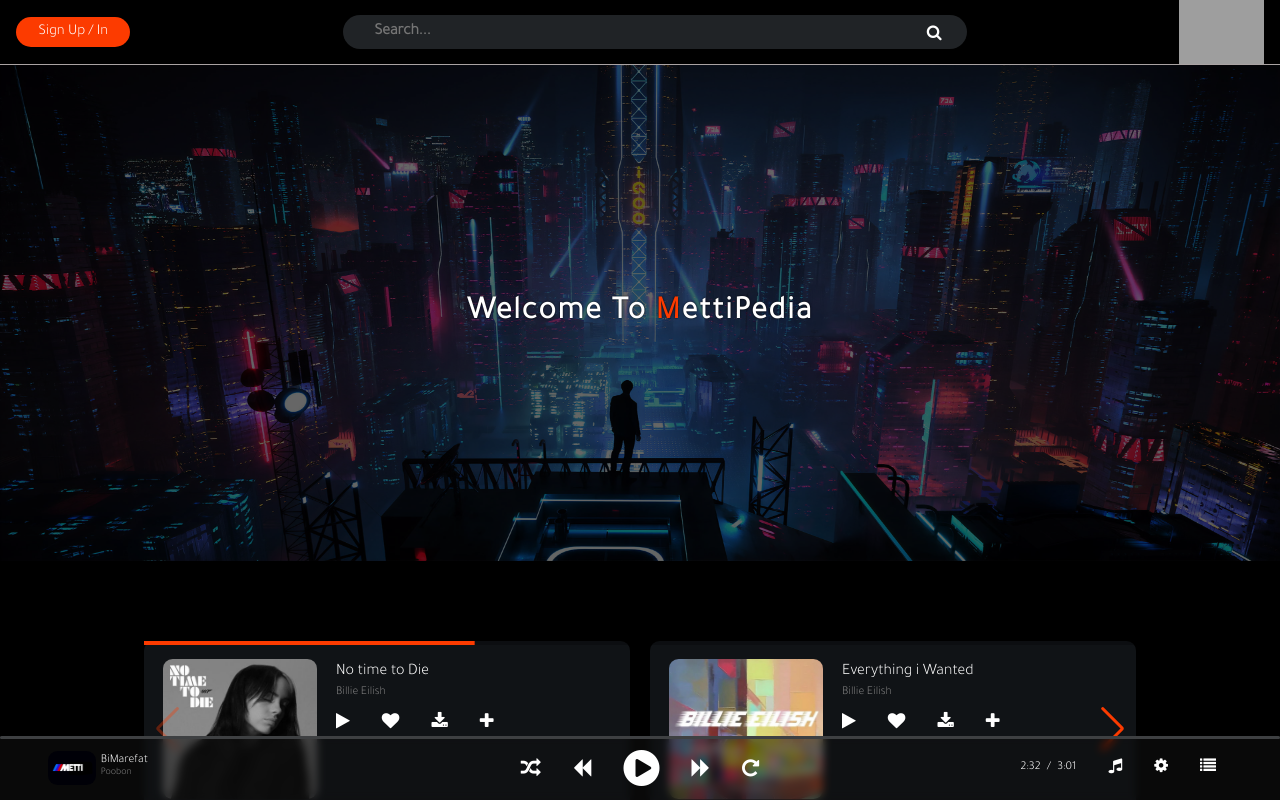
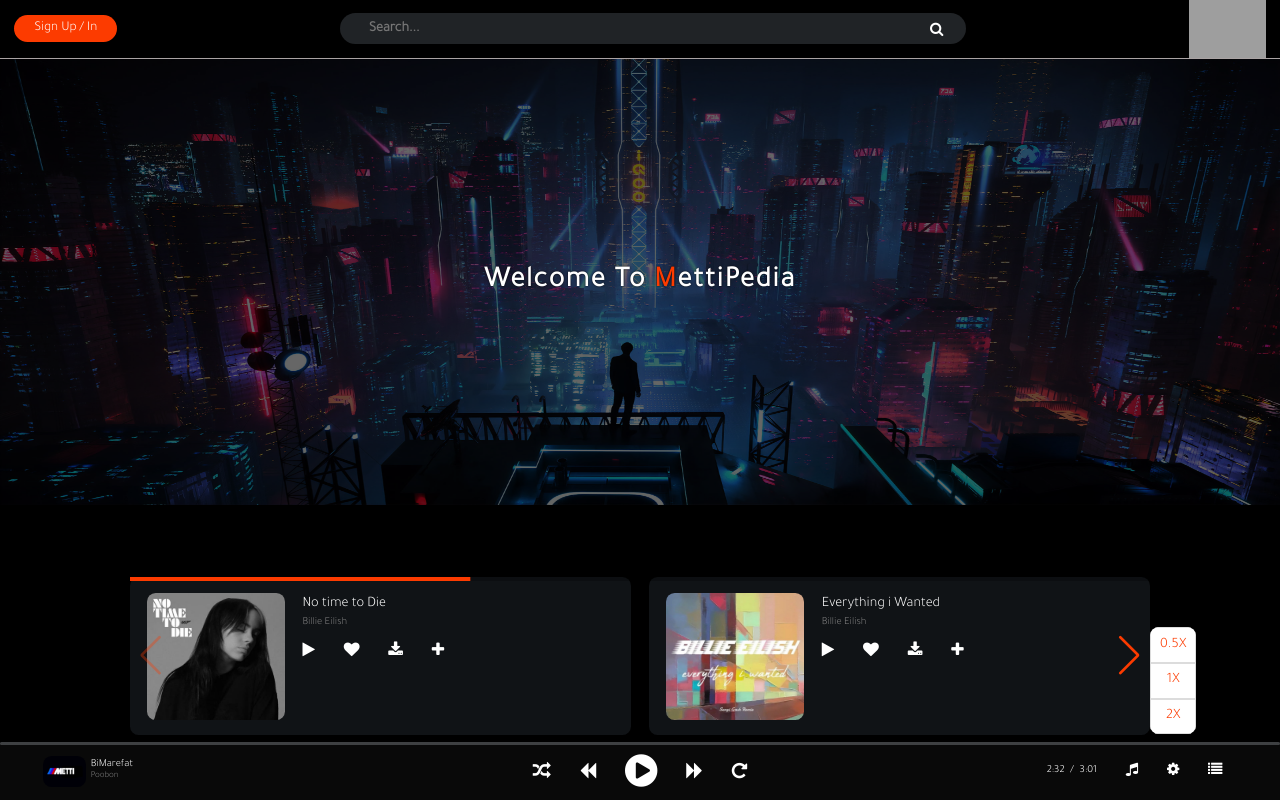
Before and after one commit to mohammad-mahdi-ghalenovi/music-website-project, a website: page index.html in a window 1280 px wide. Both pictures are taken after a click on the icon 1161 px from the left and 765 px from the top of the page. Shown: the top 800 px of the page. Drawn offline with nearby package versions, Linux system fonts and the light colour scheme; grey boxes are pictures that could not be loaded.

Commit message:
audio speed setting handled

```diff
--- a/index.html
+++ b/index.html
@@ -101,10 +101,15 @@
             </div>
             <div class="player-control__volume">
               <i class="fa fa-music"></i>
-                    <input class="volume__input" type="range" max="100" />
+              <input class="volume__input" type="range" max="100" />
             </div>
             <div class="player-control__setting">
               <i class="fa fa-gear"></i>
+              <div class="settings-speed-container">
+                    <div class="speed-item">0.5X</div>
+                    <div class="speed-item">1X</div>
+                    <div class="speed-item">2X</div>
+              </div>
             </div>
             <div class="player-control__playlist">
               <i class="fa fa-list"></i>
--- a/scripts/app.js
+++ b/scripts/app.js
@@ -166,6 +166,7 @@
 const playerControlCurrent = document.querySelector(".player-control__current");
 const playerControlVolume = document.querySelector(".player-control__volume i");
 const volumeInputElem = document.querySelector(".volume__input ");
+const settingsSpeedElem = document.querySelector(".settings-speed-container");
 let playerPrograssBar = document.querySelector(".player-prograss__fit");
 const musicplayerNextBtn = document.querySelector(
   ".music-player-icons .fa-forward"
@@ -179,6 +180,10 @@
 const musicplayerRandomBtn = document.querySelector(
   ".music-player-icons .fa-random"
 );
+const musicplayerSettingBtn = document.querySelector(
+  ".player-control__setting .fa-gear"
+);
+const speedItemsElem = document.querySelectorAll(".speed-item");
 let isPlaying = false;
 let MusicCounter = null;
 // release songs
@@ -244,9 +249,9 @@
   }
 }
 
-// volume handler
+// volume  handler
 function openVolumeHandler() {
-  volumeInputElem.classList.toggle("volume-inpt-active");
+  volumeInputElem.classList.toggle("controls-active");
 }
 
 let inputVolume;
@@ -283,8 +288,19 @@
 let randomNum;
 function playRandomHandler() {
   randomNum = Math.floor(Math.random() * songs.length);
-  loadMusic(randomNum)
+  loadMusic(randomNum);
 }
+
+// speed settings
+function openSettingHandler() {
+  settingsSpeedElem.classList.toggle("controls-active");
+}
+
+speedItemsElem.forEach(function (item) {
+  item.addEventListener("click", function (event) {
+    mainAudio.playbackRate = event.target.textContent.split("X")[0];
+  });
+});
 
 // find searched songs
 let relatedSongs;
@@ -334,6 +350,7 @@
 musicplayerPrevBtn.addEventListener("click", PrevMusicHandler);
 musicplayerRepeatBtn.addEventListener("click", repeatMusicHandler);
 musicplayerRandomBtn.addEventListener("click", playRandomHandler);
+musicplayerSettingBtn.addEventListener("click", openSettingHandler);
 headerSearchInput.addEventListener("input", findRelatedSongs);
 headerSearchInput.addEventListener("focus", openRelatedSongs);
 headerSearchInput.addEventListener("blur", closeRelatedSongs);
--- a/styles/main.css
+++ b/styles/main.css
@@ -17,6 +17,7 @@
 body {
   background: #000;
   overflow-x: hidden;
+  zoom: 0.9;
 }
 
 ::selection {
@@ -330,7 +331,7 @@
   width: 10px;
   border-radius: 50%;
   background: #fff;
-  cursor: grab;
+  cursor: pointer;
   box-shadow: 0 0 2px 0 #555;
   transition: background 0.3s ease-in-out;
 }
@@ -342,12 +343,41 @@
   background: transparent;
 }
 
-.volume-inpt-active {
-  display: block;
+.player-control__setting {
 }
 
-.player-control__setting {
+.settings-speed-container {
+  display: none;
+  flex-direction: column;
+  border-radius: 0.6rem;
+  position: absolute;
+  bottom: 73px;
+  right: 93px;
+  width: 3.2rem;
+  overflow: hidden;
 }
+
+.speed-item {
+  display: flex;
+  background: #fff;
+  color: #fc3b00;
+  text-align: center;
+  border: 1px solid gainsboro;
+  padding: 0.6rem 1rem;
+  justify-content: center;
+  cursor: pointer;
+  -webkit-user-select: none;
+  transition: 0.4s ease;
+}
+
+.speed-item:hover {
+  background: #e3e1e1;
+}
+
+.controls-active {
+  display: flex;
+}
+
 .player-control__playlist {
 }
 
```
